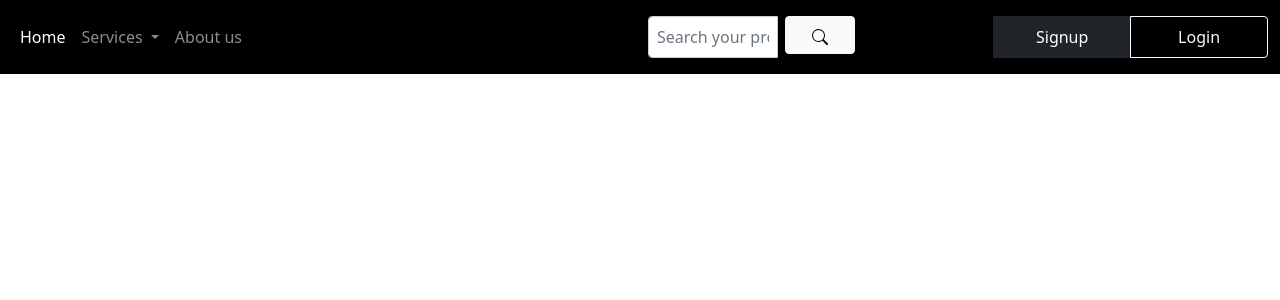
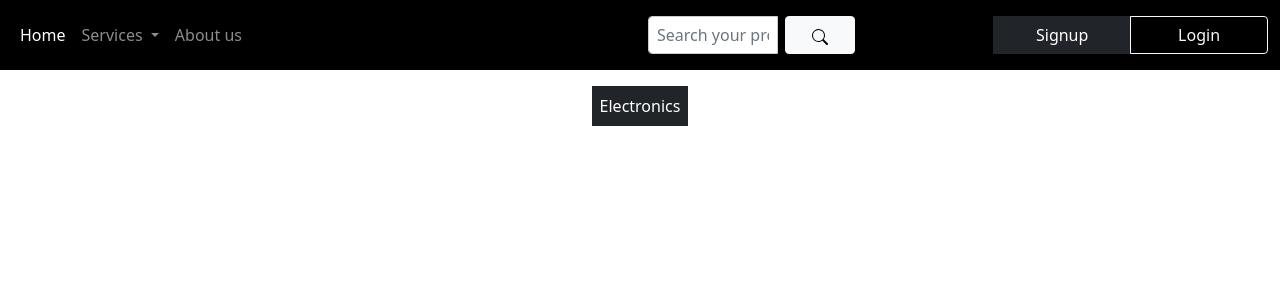
Before and after one commit to Dev-Prathmesh/OnLine, a PHP site: page /home.php in a window 1280 px wide. Shown: the top 300 px of the page. Run offline with PHP 8.4, Linux system fonts and the light colour scheme.

Commit message:
homepage update

```diff
--- a/Views/home.php
+++ b/Views/home.php
@@ -9,13 +9,12 @@
     <link rel="stylesheet" href="..\templates\assets\css\style.css">
   </head>
 <body>
-        <nav class="navbar fixed-top navbar-expand-lg navbar-dark bg-dark" id="navbar">
+        <nav class="navbar navbar-expand-lg navbar-dark bg-dark" id="navbar">
           <div class="container-fluid">
               <button class="navbar-toggler" type="button" data-bs-toggle="collapse" data-bs-target="#navbarTogglerDemo01" aria-controls="navbarTogglerDemo01" aria-expanded="false" aria-label="Toggle navigation">
                 <span class="navbar-toggler-icon"></span>
               </button>
               <div class="collapse navbar-collapse" id="navbarTogglerDemo01">
-                <!-- <a class="navbar-brand" href="#">Hidden brand</a> -->
                 <ul class="navbar-nav me-auto mb-2 mb-lg-0">
                   <li class="nav-item">
                     <a class="nav-link active" aria-current="page" href="#">Home</a>
@@ -42,7 +41,7 @@
                 <form class="d-flex col-6">
                   <div class="col">
                     <div class="input-group md-form form-sm form-2 pl-4">
-                      <input class="form-control mx-2 my-2 px-2 py-2 amber-border" type="text" placeholder="Search your product here..." aria-label="Search">
+                      <input class="form-control mx-2 my-2 px-2 py-0 amber-border" type="text" placeholder="Search your product here..." aria-label="Search">
                       <div class="col-6 col-md-4">
                       <button type="button" class="btn btn-light col-4"><?php
                           echo "<img src='../templates/assets/img/search.svg' >"; ?></button>
@@ -55,6 +54,13 @@
               </div>
           </div>
         </nav>
+        <div class="container">
+  <div class="row justify-content-md-center">
+    <div class="col-md-auto p-2 mb-2 bg-dark text-white">
+      Electronics
+    </div>
+  </div>
+</div>
 <script src="https://cdn.jsdelivr.net/npm/bootstrap@5.0.2/dist/js/bootstrap.bundle.min.js" integrity="sha384-MrcW6ZMFYlzcLA8Nl+NtUVF0sA7MsXsP1UyJoMp4YLEuNSfAP+JcXn/tWtIaxVXM" crossorigin="anonymous"></script>
 </body>
 </html>
```
